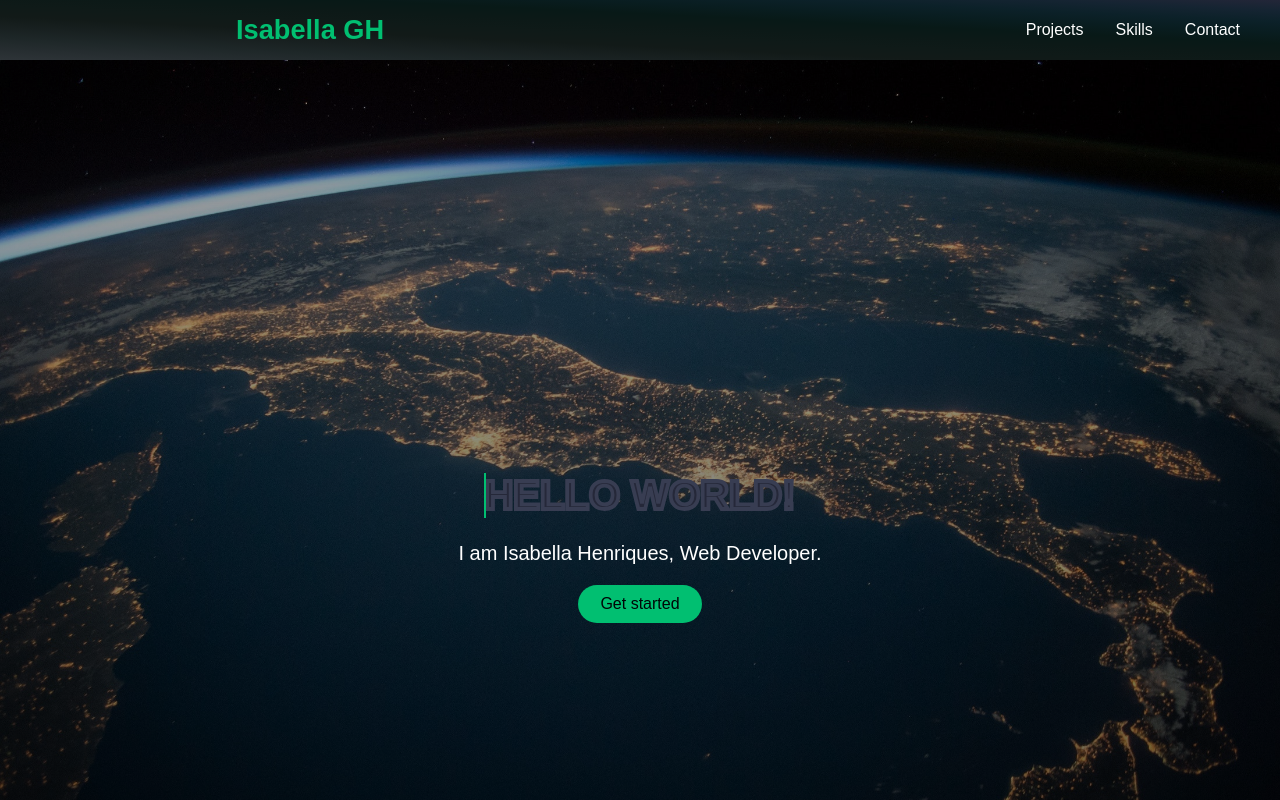
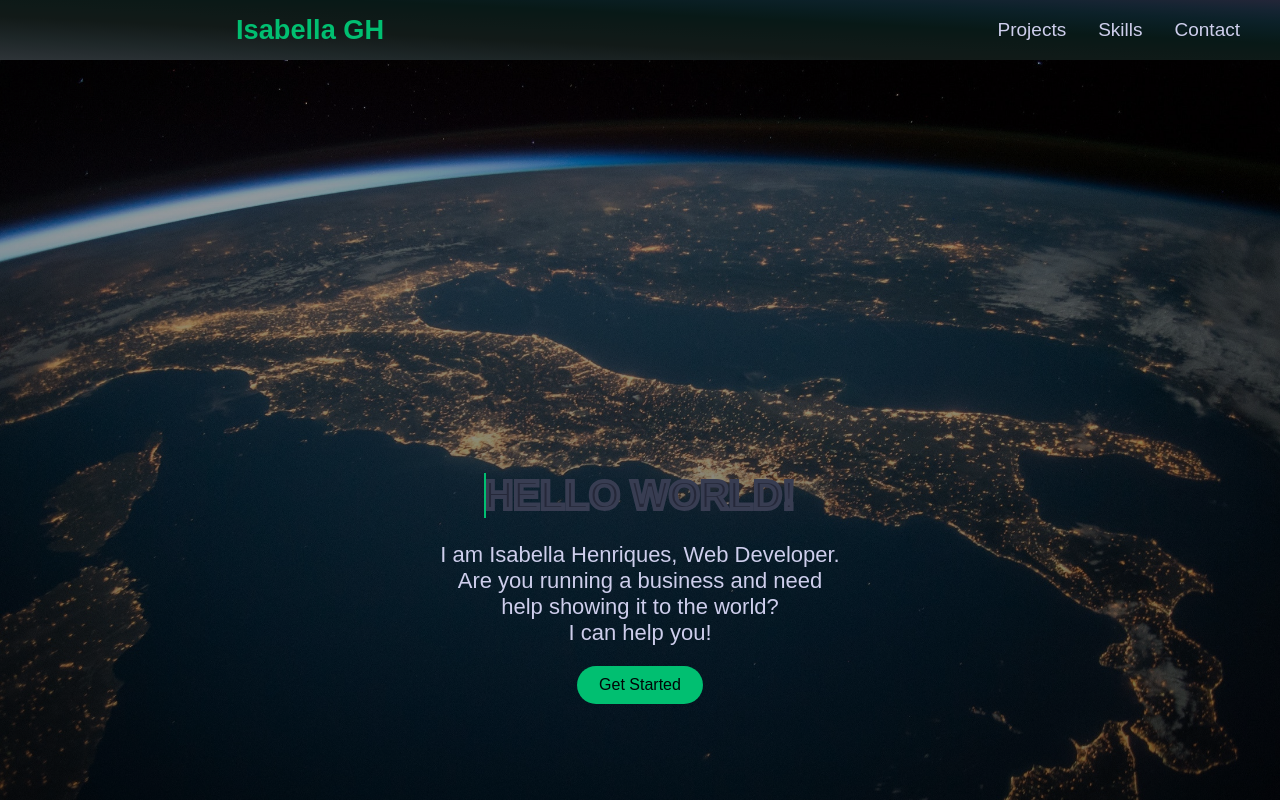
Before and after one commit to isabellagh/my-portfolio, a React (Create React App) app: page / in a window 1280 px wide. Shown: the top 800 px of the page. Built offline with nearby package versions, Linux system fonts and the light colour scheme.

Commit message:
welcome text color and font size

```diff
--- a/src/components/Navbar/NavbarElements.js
+++ b/src/components/Navbar/NavbarElements.js
@@ -81,7 +81,8 @@ export const NavItem = styled.li`
 `;
 
 export const NavLinks = styled(LinkS)`
-  color: #fff;
+  color: #CECEEC;
+  font-size: 19px;
   display: flex;
   align-items: center;
   text-decoration: none;
--- a/src/components/about/AboutElements.js
+++ b/src/components/about/AboutElements.js
@@ -104,8 +104,8 @@ export const AboutH1 = styled.h1`
 
 export const AboutP = styled.p`
   margin-top: 24px;
-  color: #fff;
-  font-size: 20px;
+  color: #CECEEC;
+  font-size: 22px;
   text-align: center;
   max-width: 600px;
 
--- a/src/components/about/index.js
+++ b/src/components/about/index.js
@@ -18,9 +18,9 @@ const About = () => {
       <AboutContent>
         <AboutH1 data-text= "Hello World!">Hello World!</AboutH1>
         <AboutP>
-          I am Isabella Henriques, Web Developer.<br />
+          I am Isabella Henriques, Web Developer.<br /> Are you running a business and need <br />help showing it to the world?<br /> I can help you!
         </AboutP>
-        <AboutBtnLink to="contact">Get started</AboutBtnLink>
+        <AboutBtnLink to="contact">Get Started</AboutBtnLink>
       </AboutContent>
     </AboutContainer>
   );
```
